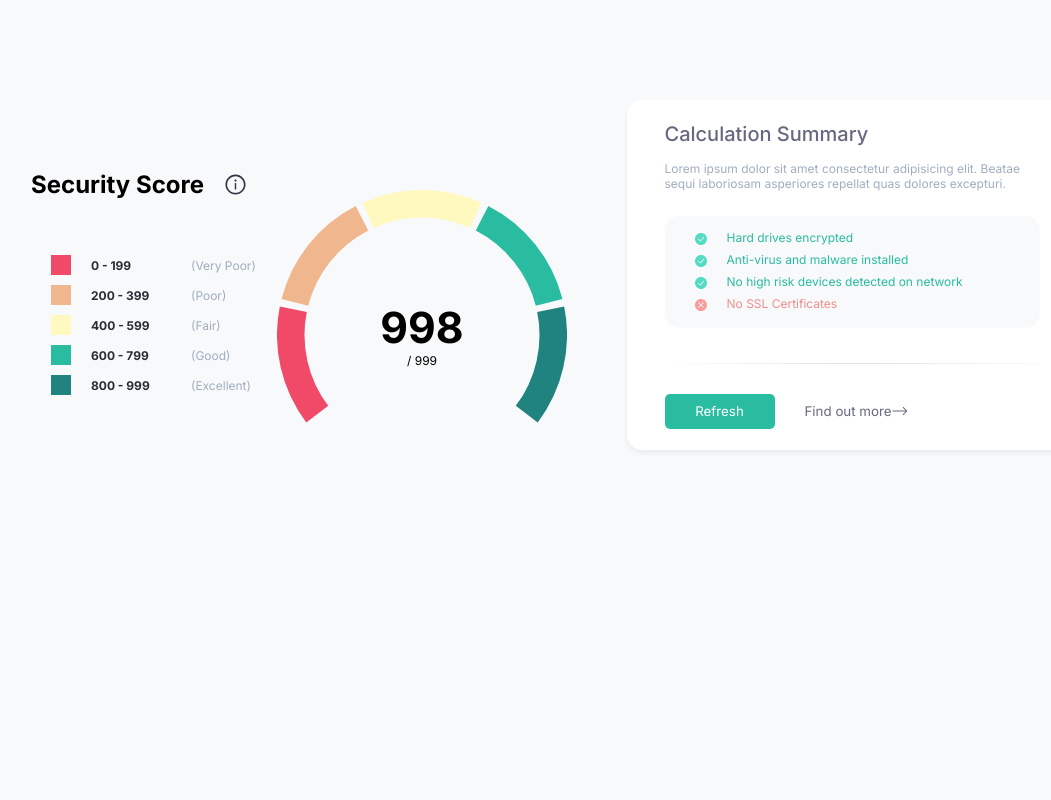
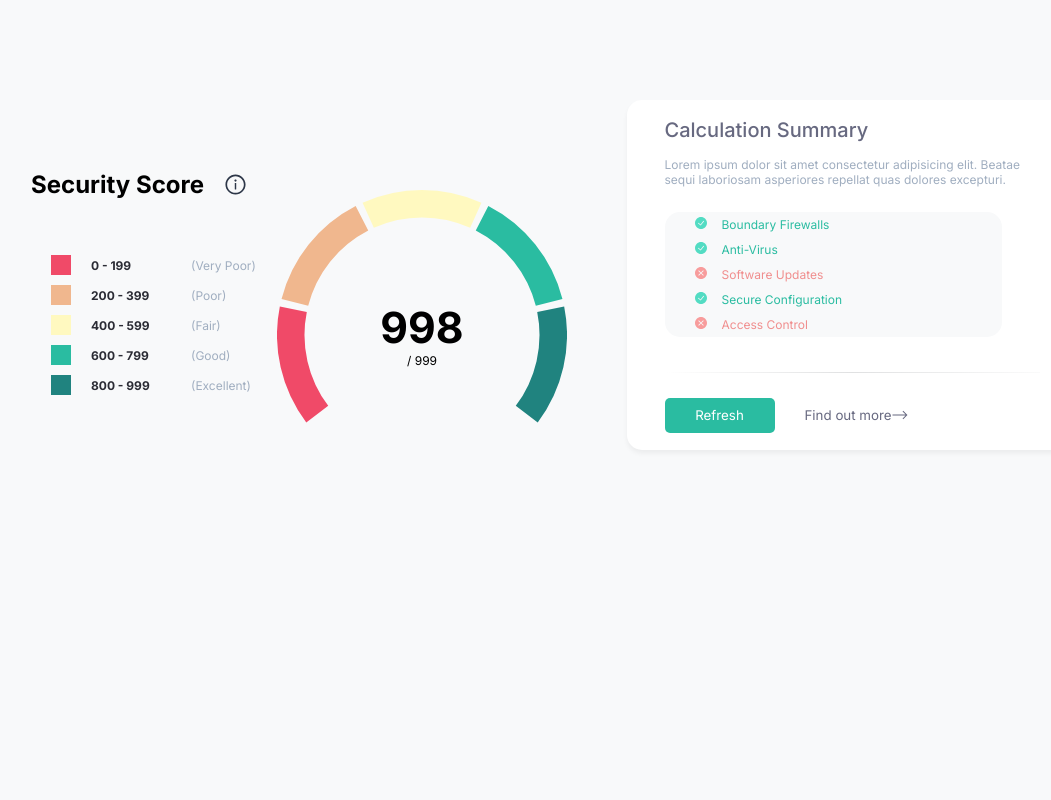
Before and after one commit to iKarans/jersey-client-project, a React (Create React App) app: page /security in a window 1280 px wide. Shown: the top 800 px of the page, without its empty margins (39-1090 px from the left). Built offline with nearby package versions, Linux system fonts and the light colour scheme.

Commit message:
final stylings finished

```diff
--- a/src/components/CalculationSummary/CalculationSummary.scss
+++ b/src/components/CalculationSummary/CalculationSummary.scss
@@ -38,8 +38,8 @@
 
 
     &__box {
-        height: 112px;
-        width: 100%;
+        height: 125px;
+        width: 90%;
         display: flex;
         justify-content: left;
         align-items: center;
@@ -59,14 +59,15 @@
         }
 
         &--text{
-            margin: 2px;
+            margin: 5px;
+            margin-left: 10px;
             color: $primary-color;
 
         }
     }
 
     &__button {
-        margin-top: 30px;
+        margin-top: 25px;
 
         &--refresh {
             cursor: pointer;
@@ -92,7 +93,7 @@
 }
 
 hr {
-    margin-top: 30px;
+    margin-top: 25px;
     border: 0;
     height: 1px;
     background-image: linear-gradient(to right, rgba(224, 225, 226, 0), rgba(224, 225, 226, 1), rgba(224, 225, 226, 0.15625));
--- a/src/components/CalculationSummary/CalulationSummary.jsx
+++ b/src/components/CalculationSummary/CalulationSummary.jsx
@@ -19,14 +19,17 @@ const CalulationSummary = (props) => {
 
                 <div className="calculation__box">
                     <div className="calculation__items">
+
                         <img className="calculation__items--image" src={Tick} alt="Green tick"/>
-                        <p className="calculation__items--text">Hard drives encrypted</p>
+                        <p className="calculation__items--text">Boundary Firewalls</p>
                         <img className="calculation__items--image" src={Tick} alt="Green tick"/>
-                        <p className="calculation__items--text">Anti-virus and malware installed</p>
+                        <p className="calculation__items--text">Anti-Virus</p>
+                        <img className="calculation__items--image" src={Cross} alt="Red-Cross"/>
+                        <p className="calculation__items--text" style={{color: '#F08E8E'}}>Software Updates</p>
                         <img className="calculation__items--image" src={Tick} alt="Green tick"/>
-                        <p className="calculation__items--text">No high risk devices detected on network</p>
+                        <p className="calculation__items--text">Secure Configuration</p>
                         <img className="calculation__items--image" src={Cross} alt="Red-Cross"/>
-                        <p className="calculation__items--text" style={{color: '#F08E8E'}}>No SSL Certificates</p>
+                        <p className="calculation__items--text" style={{color: '#F08E8E'}}>Access Control</p>
                     </div>
                 </div>
 
```
